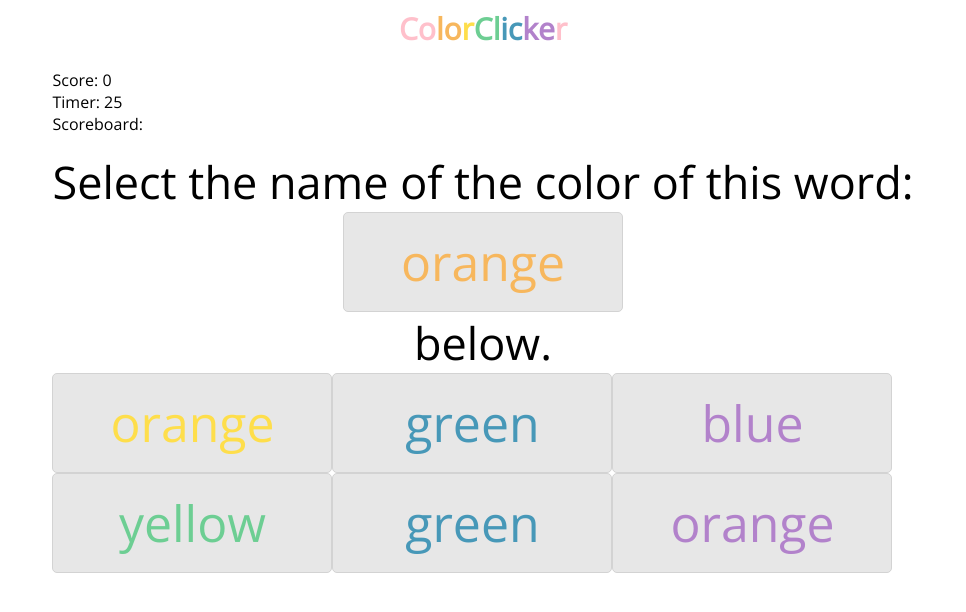
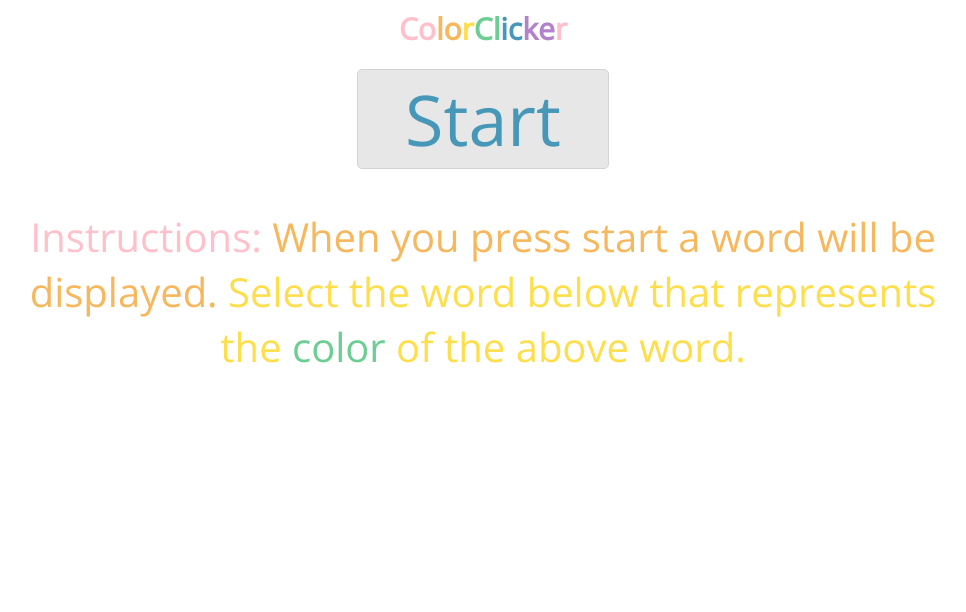
Before and after one commit to hlehv/color-clicker, a React app: page / in a window 1280 px wide. Shown: the whole page, without its empty margins (157-1123 px from the left). Built offline with nearby package versions, Linux system fonts and the light colour scheme.

Commit message:
added start screen

```diff
--- a/src/index.css
+++ b/src/index.css
@@ -5,7 +5,7 @@
     margin-top: 0;
 }
 .game {
-    display: inline-flex; flex-direction: column;
+    display: flex; flex-direction: column;
     align-items: center; width: 100%;
     font-family: 'Open Sans', sans-serif;
   }
@@ -30,3 +30,26 @@
     font-family: 'Open Sans', sans-serif;
   }
   .timer-value { color: darkgreen; font-size: 2rem; }
+
+  .startButton{
+    border: thin solid lightgray;
+    font-size: 70px;
+     border-radius: 5px;
+     font-family: 'Open Sans', sans-serif;
+     background-color: #E7E7E7;
+     color: #4798B8;
+
+    display: block;
+    margin-left: auto;
+    margin-right: auto;
+    width: 20%;
+  }
+
+  .instructions{
+    font-size: 40px;
+    text-align: center;
+    margin-left:150px;
+    margin-right: 150px;
+    display: block;
+    color: pink;
+  }
--- a/src/index.js
+++ b/src/index.js
@@ -11,7 +11,7 @@ class Game extends React.Component{
     constructor(props){
         super(props);
         this.state = {
-            status: 'start'
+            status: 'beginning'
         }
     }
     render(){
@@ -22,7 +22,7 @@ class Game extends React.Component{
                     <span style={{color: '#6DCE93'}}>Cl</span><span style={{color: '#4798B8'}}>ic</span>
                     <span style={{color: '#B282CB'}}>ke</span><span style={{color: 'pink'}}>r</span></h1>
                 <div className="game-board">
-                    <Board startTime = '30' status={this.state.status}/>
+                    <Board startTime = '5' status={this.state.status}/>
                 </div>
             </div>
         );
@@ -34,6 +34,8 @@ class Board extends React.Component{
         super(props);
         let squares = this.setSquares();
         let target = this.setTarget(squares);
+        // eslint-disable-next-line
+        let interID;
 
         this.state = {
             target: target,
@@ -43,33 +45,12 @@ class Board extends React.Component{
             squares: squares,
             scoreboard: [],
         };
+
+        this.handleStartClick = this.handleStartClick.bind(this);
     }
 
     componentDidMount(){
-        setInterval( () => {
-            this.setState({
-              timeLeft: this.state.timeLeft-1,
-            });
-            if (this.state.timeLeft <= 0){
-                let newSquares = this.setSquares();
-                let newTarget = this.setTarget(newSquares);
-                let oldScore = this.state.score;
-                this.setState({
-                    score: 0,
-                    timeLeft: this.props.startTime,
-                    squares: newSquares,
-                    target: newTarget,
-                });
-                alert(`Game Over!\nYour score: ${oldScore}`);
-                let name = prompt('What is your name?', 'Gilgamesh')
-                let names = this.state.scoreboard;
-                names.push({name: name, score: oldScore});
-                console.log(names);
-                this.setState({
-                    scoreboard: names,
-                })
-            }
-        }, 1000);
+
     }
 
     setSquares(){
@@ -122,13 +103,11 @@ class Board extends React.Component{
         if (squares[i].number===this.state.target.color){
             this.setState({
                 score: this.state.score +1,
-                status: 'correct'
             });
         }
         else{
             this.setState({
                 score: this.state.score-1,
-                status: 'incorrect'
             })
         }
         let newSquares = this.setSquares();
@@ -150,9 +129,44 @@ class Board extends React.Component{
         return result;
     }
 
+    handleStartClick(){
+        this.setState({
+            status: 'start',
+        });
+        console.log(this.state.status);
+        this.interID = setInterval( () => {
+            this.setState({
+            timeLeft: this.state.timeLeft-1,
+            });
+            if (this.state.timeLeft <= 0){
+                let newSquares = this.setSquares();
+                let newTarget = this.setTarget(newSquares);
+                let oldScore = this.state.score;
+                this.setState({
+                    score: 0,
+                    timeLeft: this.props.startTime,
+                    squares: newSquares,
+                    target: newTarget,
+                });
+                alert(`Game Over!\nYour score: ${oldScore}`);
+                let name = prompt('What is your name?', 'Gilgamesh')
+                let names = this.state.scoreboard;
+                names.push({name: name, score: oldScore});
+                console.log(names);
+                this.setState({
+                    scoreboard: names,
+                    status: 'beginning',
+                })
+            }
+        }, 1000);
+    }
+
+    endTimer(){
+        clearInterval(this.interID);
+    }
 
     render(){
-        if (this.props.status==='start'){
+        if (this.state.status==='start'){
             return (
                 <div>
                     <div className="score">Score: {this.state.score}</div>
@@ -179,10 +193,26 @@ class Board extends React.Component{
                     </div>
                 </div>
             );
-        }
-        else{
+        }else{
             return(
-                <div className="placeholder"></div>
+                <div>
+                    <div>
+                        {this.endTimer()}
+                        <div>
+                        <button className = "startButton" onClick={this.handleStartClick}>Start</button>
+                        </div>
+
+                    </div>
+                    <div>
+                        <p className="instructions">
+
+                        Instructions: <span style={{color: '#F7B75D'}}> When you press start a word will be displayed. </span>
+                        <span style={{color: '#FEDE4B'}}> Select the word below that represents the <span style={{color: '#6DCE93'}}>color</span> of the above word. </span>
+
+                        </p>
+
+                    </div>
+                </div>
             )
         }
     }
```
